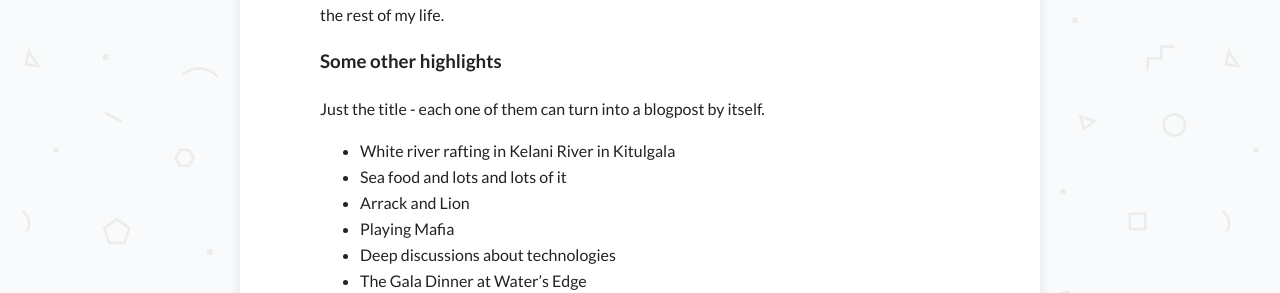
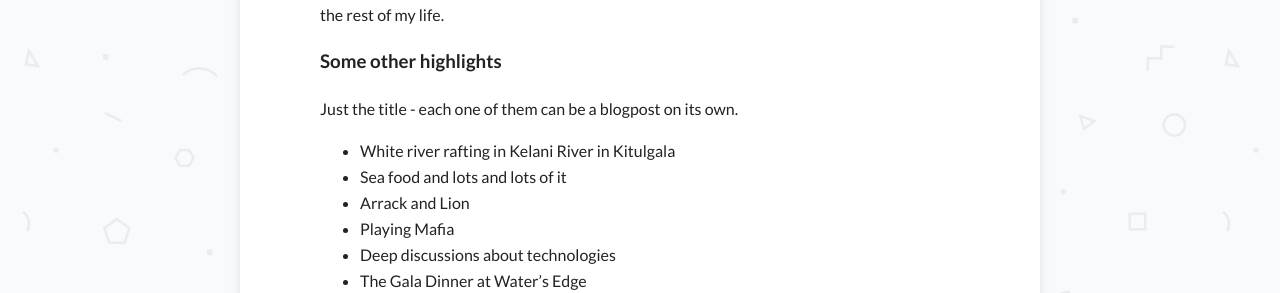
Before and after one commit to arnavsharma93/arnavsharma93.github.io, a Jekyll site: the page built from _posts/2014-06-29-sahana-iotx.md, in a window 1280 px wide and 900 px high, scrolled down 1347 px. Shown: the part 161-454 px from the top of the window. Built offline with Jekyll 4.4.1, drawn with Linux system fonts in a browser that asks for light colours; nearby versions of some CDN libraries; comment, search, counter and statistics services are not loaded.

Commit message:
modifying language of post

```diff
--- a/_posts/2014-06-29-sahana-iotx.md
+++ b/_posts/2014-06-29-sahana-iotx.md
@@ -39,7 +39,7 @@ FOSS is nothing but a few people with a common goal working together for the bet
 
 
 ### Some other highlights
-Just the title - each one of them can turn into a blogpost by itself.
+Just the title - each one of them can be a blogpost on its own.
 
 * White river rafting in Kelani River in Kitulgala
 * Sea food and lots and lots of it
```
